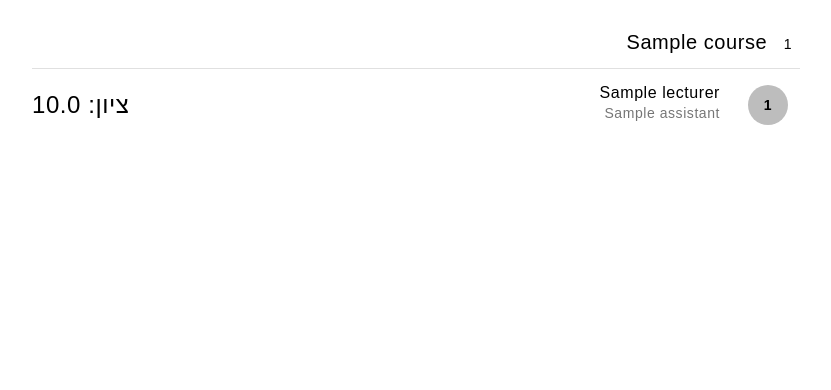
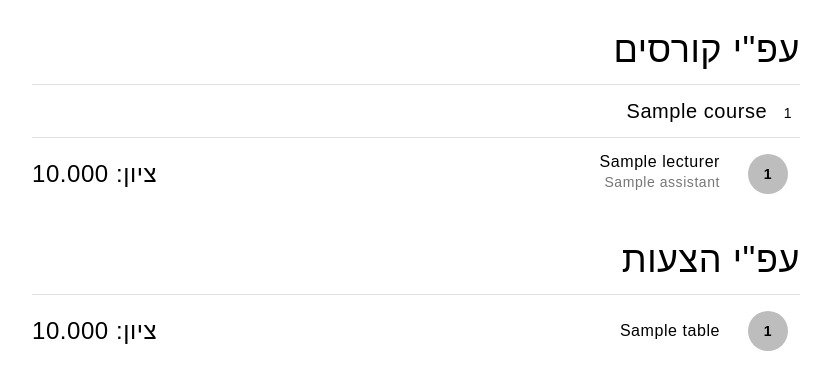
Before and after one commit to gals/tacourses, a Python web app: template templates/report.html in a window 1280 px wide. Shown: the top 390 px of the page, without its empty margins (224-1055 px from the left). Run offline with Jinja, Linux system fonts and the light colour scheme; the template is opened without the code that fills it: most values are stand-ins (such as "Sample title", 1, 10 or a date in 2020); some web fonts are replaced.

Commit message:
Added scores for timetables

```diff
--- a/templates/report.html
+++ b/templates/report.html
@@ -63,6 +63,13 @@
 			text-align: right;
 		}
 
+		h2 {
+			border-bottom: 1px solid rgba(0,0,0,.12);
+			font-size: 36px;
+			padding-bottom: 16px;
+			padding-top: 16px;
+		}
+
 		.container {
 			margin: auto;
 			padding: 16px 0;
@@ -88,18 +95,21 @@
 			margin-right: 8px;
 		}
 
-		.proposal {
+		.proposal,
+		.timetable {
 			border-bottom: 1px solid rgba(0,0,0,.12);
 			display: flex;
 			padding-bottom: 16px;
 			padding-top: 16px;
 		}
 
-		.proposal.last {
+		.proposal.last,
+		.timetable.last {
 			border: none;
 		}
 
-		.proposal-id {
+		.proposal-id,
+		.timetable-id {
 			background: #bdbdbd;
 		    border-radius: 50%;
 		    font-weight: bold;
@@ -125,20 +135,30 @@
 			line-height: 24px;
 		}
 
-		.proposal-score {
+		.proposal-score,
+		.timetable-score {
 			align-items: flex-end;
 			flex-flow: column;
 			font-size: 24px;
 			line-height: 40px;
 			margin-right: 36px;
 		}
+
+		.timetable-name {
+			flex-grow: 1;
+			font-size: 16px;
+			line-height: 40px;
+			margin-right: 16px;
+		}
 	</style>
 </head>
 <body>
 
 <div class="container">
-{% for courses in grouped.itervalues() %}
-	{% for table_id, course in courses.iteritems() %}
+	<h2>עפ"י קורסים</h2>
+
+{% for timetables in courses.itervalues() %}
+	{% for table_id, course in timetables.iteritems() %}
 	{% if loop.index == 1 %}
 	<div class="course">
 		<div class="course-title">
@@ -153,7 +173,7 @@
 				<p class="proposal-staff__assistants">{{ course.staff.assistants|join(", ") }}</p>
 			</div>
 			<div class="proposal-score">
-				ציון: {{ course._score|float }}
+				ציון: {{ '%0.3f'|format(course._score|float) }}
 			</div>
 		</div>
 	{% if loop.last %}
@@ -161,6 +181,23 @@
 	{% endif %}
 	{% endfor %}
 {% endfor %}
+
+	<h2>עפ"י הצעות</h2>
+{% for table in timetables %}
+	<div>
+		<div class="timetable{% if loop.last %} last{% endif %}">
+			<div class="timetable-id">{{ table.table_id }}</div>
+			<div class="timetable-name">
+				{{ table.name }}
+			</div>
+			<div class="timetable-score">
+				ציון: {{ '%0.3f'|format(table._score|float) }}
+			</div>
+		</div>
+	{% if loop.last %}
+	</div>
+	{% endif %}
+{% endfor %}
 </div>
 
 </body>
```
Also changed, not shown: main.py (+59 -19 lines), timetables.py (+15 -8 lines).
